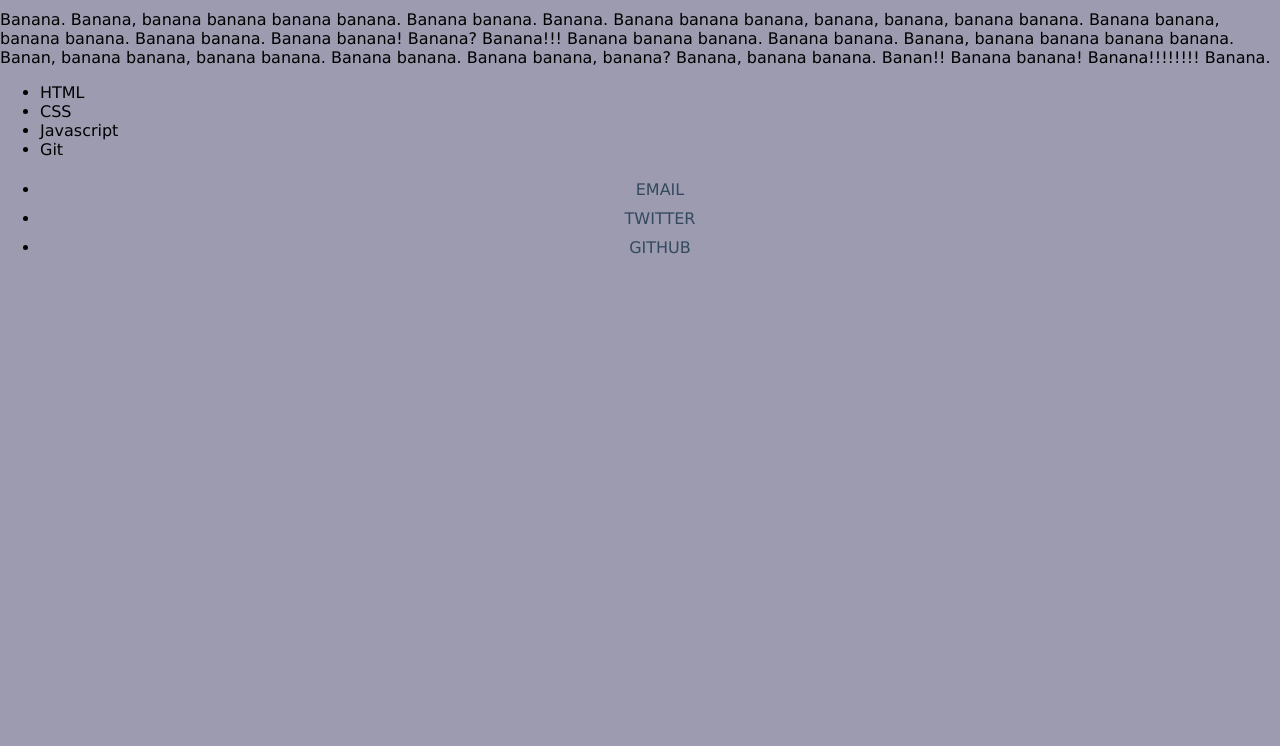
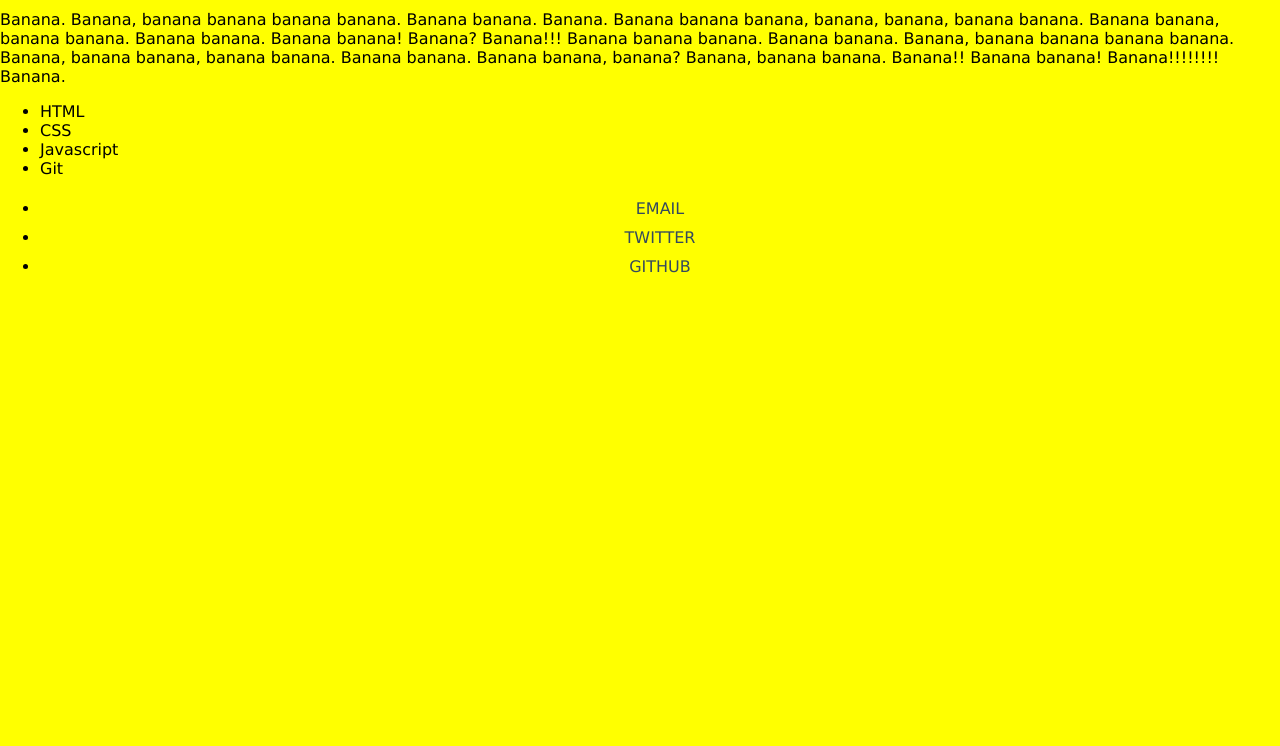
Before and after one commit to moffutt10/personal-bio-site, a plain HTML site: page index.html in a window 1280 px wide. Shown: the part 54-800 px from the top of the page. Drawn offline with Linux system fonts and the light colour scheme.

Commit message:
Fixes typos in bio

```diff
--- a/index.html
+++ b/index.html
@@ -24,7 +24,7 @@
   <div class="fullPage" id="bioPage">
     <p>Banana. Banana, banana banana banana banana. Banana banana. Banana. Banana banana banana, banana, banana, banana banana. Banana
       banana, banana banana. Banana banana. Banana banana! Banana? Banana!!! Banana banana banana. Banana banana. Banana, banana banana
-      banana banana. Banan, banana banana, banana banana. Banana banana. Banana banana, banana? Banana, banana banana. Banan!! Banana
+      banana banana. Banana, banana banana, banana banana. Banana banana. Banana banana, banana? Banana, banana banana. Banana!! Banana
       banana! Banana!!!!!!!! Banana.
     </p>
   </div>
--- a/main.css
+++ b/main.css
@@ -1,5 +1,5 @@
 body {
-    background-color: #9c9bb0;
+    background-color: yellow;
 	font-family: 'Lucida Sans', 'Lucida Sans Regular', 'Lucida Grande';
 	margin: 0;
 }
```
